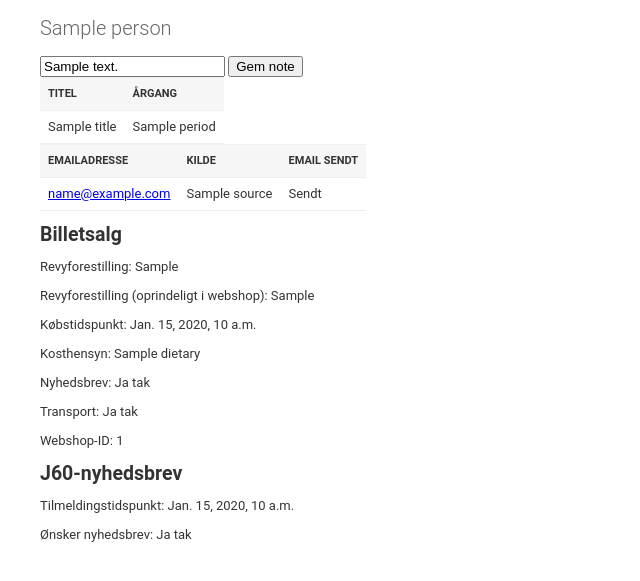
After one commit to TK-IT/j60adm, a Django app: template j60adm/templates/j60adm/person_detail.html in a window 1280 px wide. The commit adds this page. Shown: the top 581 px of the page, without its empty margins (0-640 px from the left). Run offline with Django 3.2, Linux system fonts and the light colour scheme; the template is opened without the code that fills it: most values are stand-ins (such as "Sample title", 1, 10 or a date in 2020).

Commit message:
Add PersonDetail

```diff
--- /dev/null
+++ b/j60adm/templates/j60adm/person_detail.html
@@ -0,0 +1,66 @@
+{% extends "j60adm/base.html" %}
+{% block title %}{{ person.title_and_name }}{% endblock %}
+{% block content %}
+<h1>{{ person }}</h1>
+
+<form method="post" action="{% url 'person_note_update' person=person.id %}">
+{% csrf_token %}
+<input placeholder="Note" name="note" value="{{ person.note }}" />
+<input type="submit" value="Gem note" />
+</form>
+
+<table>
+<thead><tr><th>Titel</th><th>Årgang</th></tr></thead>
+<tbody>
+{% for t in person.title_set.all %}
+<tr><td>{{ t }}</td><td>{{ t.period }}</td></tr>
+{% endfor %}
+</tbody>
+</table>
+
+<table>
+<thead><tr><th>Emailadresse</th><th>Kilde</th><th>Email sendt</th></tr></thead>
+<tbody>
+{% for e in person.emailaddress_set.all %}
+<tr><td>{{ e|urlize }}</td><td>{{ e.source }}</td>
+<td>
+{% for m in e.emailmessage_set.all %}
+<span title="{{ m.created_time }}">
+{% if m.bounce %}
+Sendt, men bouncede
+{% else %}
+Sendt
+{% endif %}
+</span>
+{% empty %}
+Ingen email sendt
+{% endfor %}
+</tr>
+{% endfor %}
+</tbody>
+</table>
+
+<h2>Billetsalg</h2>
+{% for r in person.registration_set.all %}
+<p>Revyforestilling: {{ r.get_show_display }}</p>
+{% if r.show != r.webshop_show %}
+<p>Revyforestilling (oprindeligt i webshop): {{ r.get_webshop_show_display }}</p>
+{% endif %}
+<p>Købstidspunkt: {{ r.time }}</p>
+<p>Kosthensyn: {{ r.dietary|default:"<i>Ingen opgivet</i>" }}</p>
+<p>Nyhedsbrev: {{ r.newsletter|yesno:"Ja tak,Nej tak" }}</p>
+<p>Transport: {{ r.transportation|yesno:"Ja tak,Nej tak" }}</p>
+<p>Webshop-ID: {{ r.survey_id }}</p>
+{% empty %}
+<p>{{ person }} har ikke købt billet.</p>
+{% endfor %}
+
+<h2>J60-nyhedsbrev</h2>
+{% for r in person.surveyresponse_set.all %}
+<p>Tilmeldingstidspunkt: {{ r.time }}</p>
+<p>Ønsker nyhedsbrev: {{ r.newsletter|yesno:"Ja tak,Nej tak" }}</p>
+{% empty %}
+<p>Ej tilmeldt nyhedsbrev via Google-formular.</p>
+{% endfor %}
+
+{% endblock %}
--- a/j60adm/templates/j60adm/person_list.html
+++ b/j60adm/templates/j60adm/person_list.html
@@ -22,7 +22,9 @@
 {{ t }}
 {% endfor %}
 </td>
-<td>{{ person }}</td>
+<td>
+<a href="{% url 'person_detail' pk=person.pk %}">
+{{ person }}</a></td>
 <td>
 {% for e in person.emailaddress_set.all %}
 <span title="{{ e.source }}">
--- a/j60adm/urls.py
+++ b/j60adm/urls.py
@@ -16,7 +16,7 @@ Including another URLconf
 from django.conf.urls import url, include
 from django.contrib import admin
 from j60adm.views import (
-    PersonImport, PersonList, PersonNoteUpdate,
+    PersonImport, PersonList, PersonDetail, PersonNoteUpdate,
     RegistrationImport, RegistrationList,
     SurveyResponseImport, SurveyResponseList,
     Email, EmailAddressCreate, EmailSynchronize,
@@ -30,6 +30,8 @@ urlpatterns = [
     url('^', include('django.contrib.auth.urls')),
     url(r'^person/import/$', PersonImport.as_view(),
         name='person_import'),
+    url(r'^person/(?P<pk>\d+)/$', PersonDetail.as_view(),
+        name='person_detail'),
     url(r'^person/(?P<person>\d+)/note/$', PersonNoteUpdate.as_view(),
         name='person_note_update'),
     url(r'^$', PersonList.as_view(),
```
Also changed, not shown: j60adm/views.py (+8 -1 lines).
